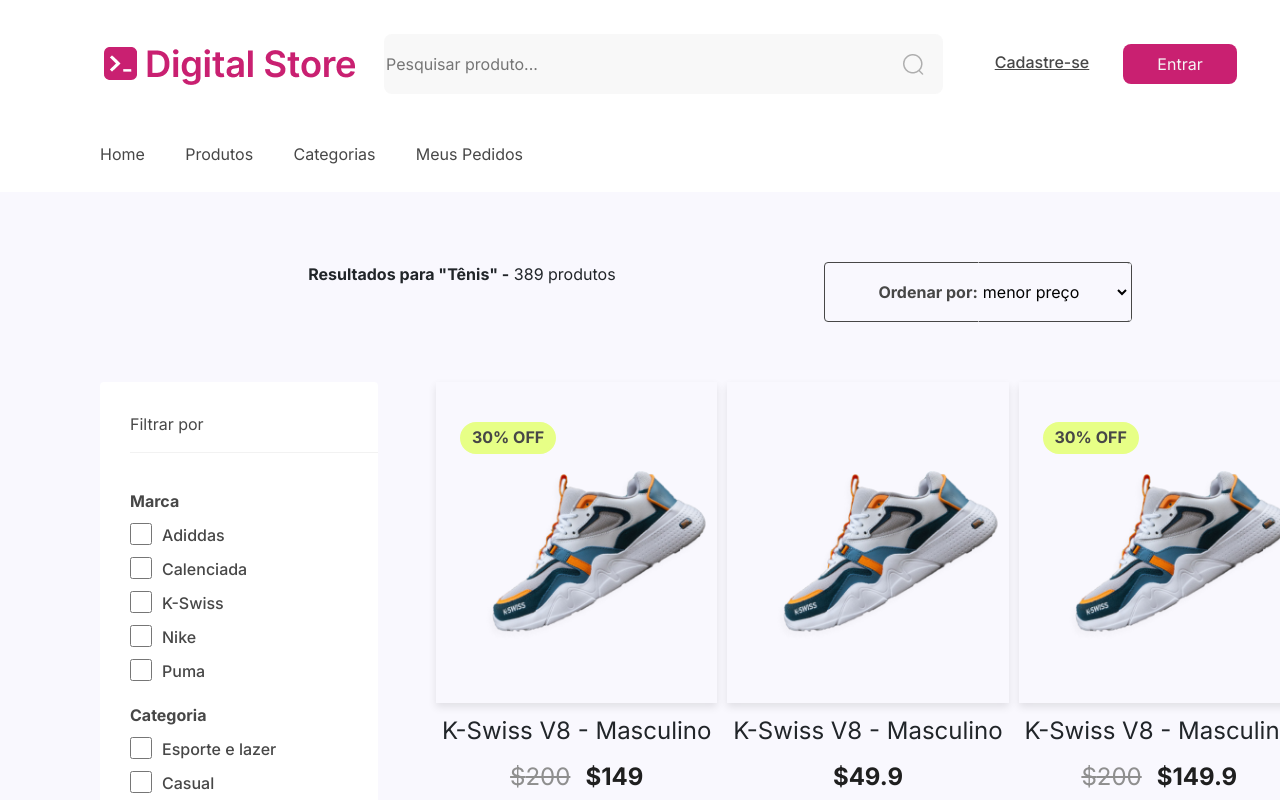
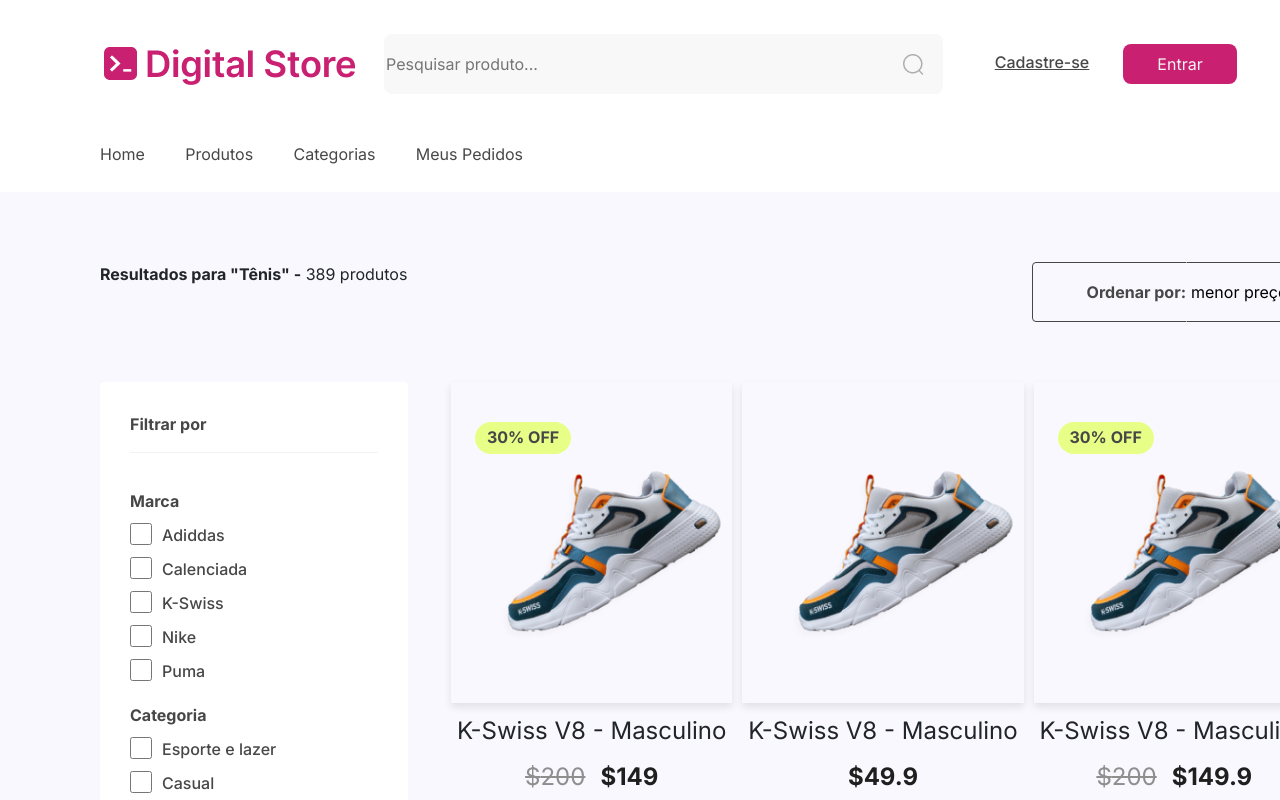
Before and after one commit to JohnyMax42/projeto-drip-store, a React (Vite) app: page /ProductListingPage in a window 1280 px wide. Shown: the top 800 px of the page. Built offline with nearby package versions, Linux system fonts and the light colour scheme.

Commit message:
espaçamento pagina 2

```diff
--- a/src/components/ProductListing/ProductListing2.jsx
+++ b/src/components/ProductListing/ProductListing2.jsx
@@ -8,9 +8,9 @@
 display: flex;
     flex-flow: wrap;
     justify-content: center;
-    padding-left: 15px;
-    padding-right: 15px;
-    max-width: 1000px; /* Largura máxima do container */
+    padding-left: 0px;
+    padding-right: 0px;
+    max-width: 904px; /* Largura máxima do container */
     margin: 0 auto; /* Centraliza o container na página */
 `;
 
--- a/src/pages/ProductListing.css
+++ b/src/pages/ProductListing.css
@@ -2,7 +2,7 @@
     background-color: rgba(249, 248, 254, 1);
     display: flex;
     flex-direction: column;
-    width: auto;
+    width: 1440px;
     padding-inline: 100px;
     padding-top: 70px;
     padding-bottom: 140px;
@@ -11,7 +11,7 @@
 .bloco{
     display: flex;
     flex-direction: row;
-    justify-content: space-evenly;
+    justify-content: space-between;
 }
 #botaoOrdem{
     width:308px;
@@ -50,15 +50,18 @@
     display: flex;
     flex-direction: column;
     text-align: left;
-    padding: 30px 0px 30px 30px;
+    align-items: last baseline;
+    padding: 30px 0px 30px 0px;
     margin-right: 28px;
 }
 #tituloFiltro{
     font-size: 16px;
+    font-weight: 700;
     color: #474747;
 }
 #linhaFiltro{
     width: 248px;
     height: 1px;
+    margin-right: 30px;
     color: #CCCCCC;
 }
```
